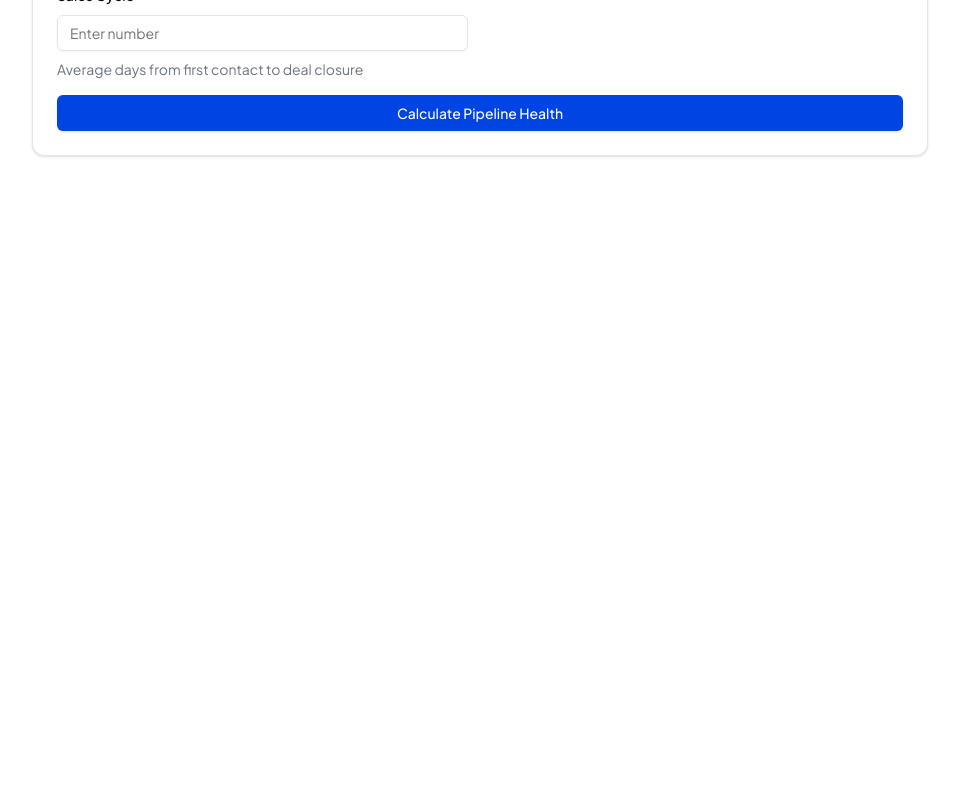
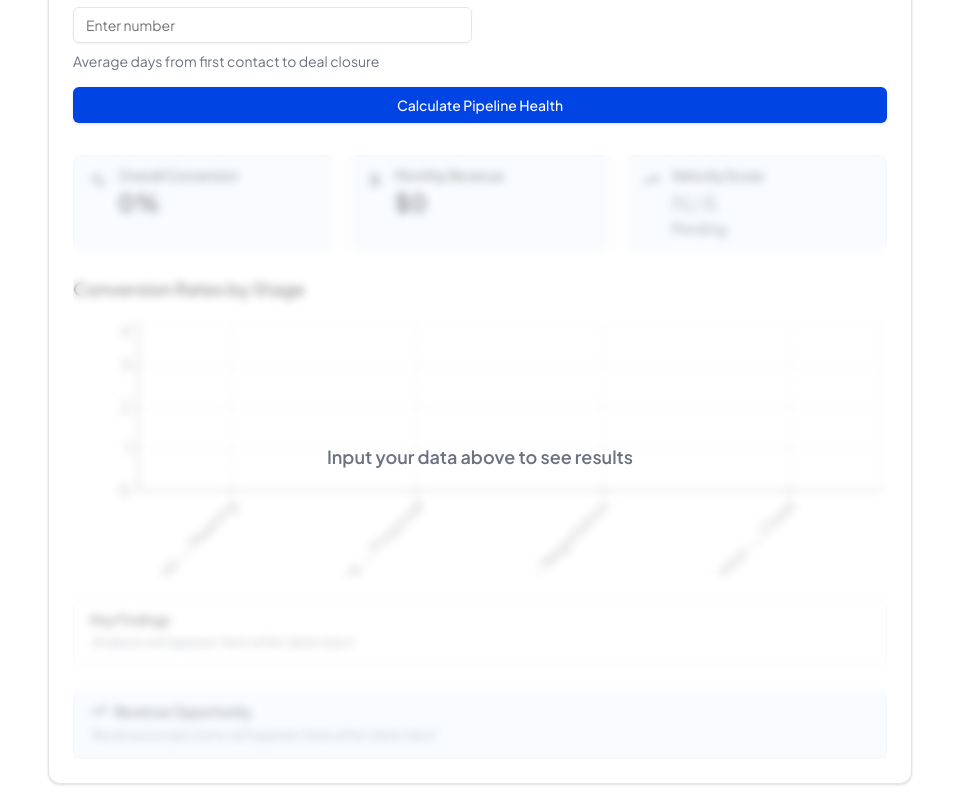
Before and after one commit to upfront-operations/pipeline-calc, a Next.js app: page / in a window 1280 px wide. Shown: the part 458-1258 px from the top of the page, without its empty margins (160-1119 px from the left). Before the commit the page ends 800 px from the top, so only its background shows below. Built offline with nearby package versions, Linux system fonts and the light colour scheme.

Commit message:
feat: show placeholder for results pre-input

```diff
--- a/app/page.tsx
+++ b/app/page.tsx
@@ -21,7 +21,6 @@ type PipelineData = {
 
 const PipelineCalculator = () => {
   const [showEmailCapture, setShowEmailCapture] = useState(false);
-  const [showResults, setShowResults] = useState(false);
   const [email, setEmail] = useState('');
 
   const [pipelineData, setPipelineData] = useState<PipelineData>({
@@ -113,7 +112,6 @@ const PipelineCalculator = () => {
     e.preventDefault();
     const calculatedResults = calculateMetrics();
     setResults(calculatedResults);
-    setShowResults(true);
   };
 
   const handleDownload = () => {
@@ -121,7 +119,13 @@ const PipelineCalculator = () => {
   };
 
   const getChartData = () => {
-    if (!results) return [];
+    if (!results) return [
+      { name: 'Lead → Meeting', rate: 0 },
+      { name: 'Meeting → Proposal', rate: 0 },
+      { name: 'Proposal → Negotiation', rate: 0 },
+      { name: 'Negotiation → Close', rate: 0 }
+    ];
+
     return [
       { name: 'Lead → Meeting', rate: parseFloat(results.conversionRates.leadToMeeting) },
       { name: 'Meeting → Proposal', rate: parseFloat(results.conversionRates.meetingToProposal) },
@@ -131,14 +135,14 @@ const PipelineCalculator = () => {
   };
 
   return (
-    <div className="w-full max-w-4xl mx-auto">
+    <div className="w-full max-w-4xl mx-auto p-4">
       <Card>
         <CardHeader className="space-y-1">
           <CardTitle className="text-2xl">Input your sales data below</CardTitle>
         </CardHeader>
         <CardContent>
           <form onSubmit={handleFormSubmit} className="space-y-4">
-            <div className="grid grid-cols-1 md:grid-cols-2 gap-6">
+            <div className="grid grid-cols-1 md:grid-cols-2 gap-4">
               {(Object.keys(pipelineData) as Array<keyof PipelineData>).map((key) => (
                 <div key={key} className="space-y-2">
                   <Label>
@@ -160,14 +164,23 @@ const PipelineCalculator = () => {
             <Button type="submit" className="w-full mt-6">Calculate Pipeline Health</Button>
           </form>
 
-          {showResults && results && (
-            <div className="space-y-6 mt-8">
-              <div className="grid grid-cols-1 md:grid-cols-3 gap-4">
+          <div className={`space-y-6 mt-8 relative ${!results ? 'pointer-events-none' : ''}`}>
+            {!results && (
+              <div className="absolute inset-0 bg-white/60 backdrop-blur-sm z-10 flex items-center justify-center">
+                <div className="text-lg font-semibold text-gray-500">
+                  Input your data above to see results
+                </div>
+              </div>
+            )}
+
+            <div className="grid grid-cols-1 sm:grid-cols-2 lg:grid-cols-3 gap-4">
               <Alert className="bg-blue-50">
                 <Activity className="h-4 w-4" />
                 <AlertTitle>Overall Conversion</AlertTitle>
                 <AlertDescription>
-                    <span className="text-2xl font-bold">{results.conversionRates.overallConversion}%</span>
+                  <span className="text-2xl font-bold">
+                    {results ? `${results.conversionRates.overallConversion}%` : '0%'}
+                  </span>
                 </AlertDescription>
               </Alert>
 
@@ -175,7 +188,9 @@ const PipelineCalculator = () => {
                 <DollarSign className="h-4 w-4" />
                 <AlertTitle>Monthly Revenue</AlertTitle>
                 <AlertDescription>
-                    <span className="text-2xl font-bold">${results.potentialRevenue.toLocaleString()}</span>
+                  <span className="text-2xl font-bold">
+                    ${results ? results.potentialRevenue.toLocaleString() : '0'}
+                  </span>
                 </AlertDescription>
               </Alert>
 
@@ -183,10 +198,12 @@ const PipelineCalculator = () => {
                 <TrendingUp className="h-4 w-4" />
                 <AlertTitle>Velocity Score</AlertTitle>
                 <AlertDescription>
-                    <span className={`text-2xl font-bold ${results.velocityScore.color}`}>
-                      {results.velocityScore.score}
+                  <span className={`text-2xl font-bold ${results?.velocityScore.color || 'text-gray-400'}`}>
+                    {results ? results.velocityScore.score : 'N/A'}
                   </span>
-                    <span className="block text-sm">{results.velocityScore.text}</span>
+                  <span className="block text-sm">
+                    {results ? results.velocityScore.text : 'Pending'}
+                  </span>
                 </AlertDescription>
               </Alert>
             </div>
@@ -197,7 +214,7 @@ const PipelineCalculator = () => {
                 <ResponsiveContainer width="100%" height="100%">
                   <BarChart data={getChartData()}>
                     <CartesianGrid strokeDasharray="3 3" />
-                      <XAxis dataKey="name" />
+                    <XAxis dataKey="name" angle={-45} textAnchor="end" height={80} />
                     <YAxis />
                     <Tooltip />
                     <Bar dataKey="rate" fill="#2563eb" name="Conversion Rate %" />
@@ -209,6 +226,9 @@ const PipelineCalculator = () => {
             <Alert>
               <AlertTitle>Key Findings</AlertTitle>
               <AlertDescription>
+                {!results ? (
+                  <p className="text-gray-500 italic">Analysis will appear here after data input</p>
+                ) : (
                   <ul className="list-disc pl-4 mt-2 space-y-2">
                     {parseFloat(results.conversionRates.leadToMeeting) < 40 && (
                       <li>Your lead-to-meeting conversion rate of {results.conversionRates.leadToMeeting}% is below the industry benchmark of 40%. Consider implementing improved lead qualification processes.</li>
@@ -223,6 +243,7 @@ const PipelineCalculator = () => {
                       <li>Your {results.numbers.salesCycle}-day sales cycle is above optimal range. Process automation could help reduce this significantly.</li>
                     )}
                   </ul>
+                )}
               </AlertDescription>
             </Alert>
 
@@ -232,6 +253,8 @@ const PipelineCalculator = () => {
                 Revenue Opportunity
               </AlertTitle>
               <AlertDescription>
+                {results ? (
+                  <>
                     <p className="mt-2">
                       With optimized sales operations, you could potentially increase your monthly revenue to:
                       <span className="font-bold text-blue-600 ml-1">
@@ -241,6 +264,10 @@ const PipelineCalculator = () => {
                     <Button onClick={handleDownload} className="mt-4">
                       Get Detailed Analysis Report
                     </Button>
+                  </>
+                ) : (
+                  <p className="text-gray-500 italic">Revenue projections will appear here after data input</p>
+                )}
               </AlertDescription>
             </Alert>
 
@@ -253,21 +280,20 @@ const PipelineCalculator = () => {
                 <AlertDescription>
                   <div className="mt-2 space-y-2">
                     <p>Enter your email to receive a comprehensive analysis with actionable recommendations</p>
-                      <div className="flex gap-2">
+                    <div className="flex flex-col sm:flex-row gap-2">
                       <Input
                         type="email"
                         placeholder="you@company.com"
                         value={email}
                         onChange={(e) => setEmail(e.target.value)}
                       />
-                        <Button>Send Report</Button>
+                      <Button className="whitespace-nowrap">Send Report</Button>
                     </div>
                   </div>
                 </AlertDescription>
               </Alert>
             )}
           </div>
-          )}
         </CardContent>
       </Card>
     </div>
@@ -275,4 +301,3 @@ const PipelineCalculator = () => {
 };
 
 export default PipelineCalculator;
-//hi test comment
```
Lines whose indentation alone changed are shown as unchanged.
